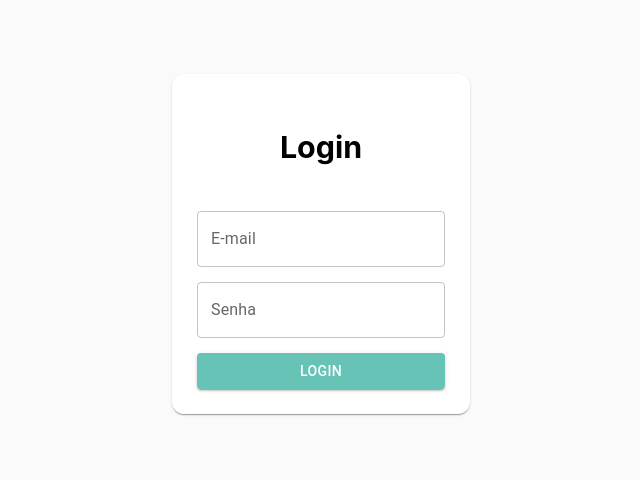
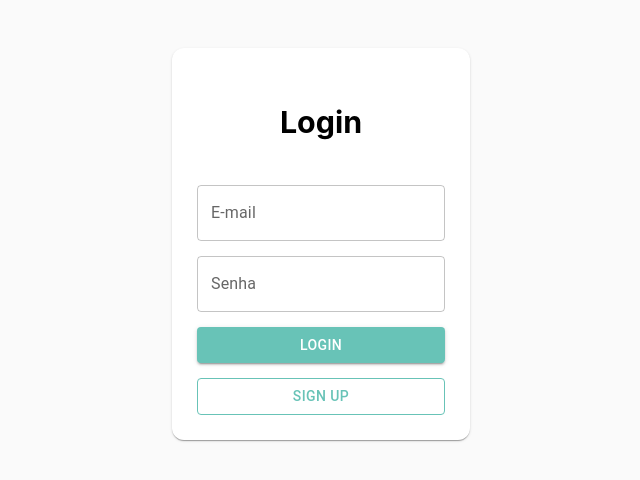
Before and after one commit to Huio-op/simple_events_app, a React (Create React App) app in the folder events-app/: page / in a window 1280 px wide. Shown: the part 156-636 px from the top of the page, without its empty margins (319-959 px from the left). Built offline with nearby package versions, Linux system fonts and the light colour scheme.

Commit message:
Adicionado o ReactRouter e uma rota para signup

```diff
--- a/events-app/package.json
+++ b/events-app/package.json
@@ -12,6 +12,7 @@
     "@testing-library/user-event": "^13.5.0",
     "react": "^18.0.0",
     "react-dom": "^18.0.0",
+    "react-router-dom": "^6.3.0",
     "react-scripts": "5.0.1",
     "styled-components": "^5.3.5",
     "web-vitals": "^2.1.4"
--- a/events-app/public/index.html
+++ b/events-app/public/index.html
@@ -10,34 +10,11 @@
       content="Web site created using create-react-app"
     />
     <link rel="apple-touch-icon" href="%PUBLIC_URL%/logo192.png" />
-    <!--
-      manifest.json provides metadata used when your web app is installed on a
-      user's mobile device or desktop. See https://developers.google.com/web/fundamentals/web-app-manifest/
-    -->
     <link rel="manifest" href="%PUBLIC_URL%/manifest.json" />
-    <!--
-      Notice the use of %PUBLIC_URL% in the tags above.
-      It will be replaced with the URL of the `public` folder during the build.
-      Only files inside the `public` folder can be referenced from the HTML.
-
-      Unlike "/favicon.ico" or "favicon.ico", "%PUBLIC_URL%/favicon.ico" will
-      work correctly both with client-side routing and a non-root public URL.
-      Learn how to configure a non-root public URL by running `npm run build`.
-    -->
-    <title>React App</title>
+    <title>Events App</title>
   </head>
   <body>
     <noscript>You need to enable JavaScript to run this app.</noscript>
     <div id="root"></div>
-    <!--
-      This HTML file is a template.
-      If you open it directly in the browser, you will see an empty page.
-
-      You can add webfonts, meta tags, or analytics to this file.
-      The build step will place the bundled scripts into the <body> tag.
-
-      To begin the development, run `npm start` or `yarn start`.
-      To create a production bundle, use `npm run build` or `yarn build`.
-    -->
   </body>
 </html>
--- /dev/null
+++ b/events-app/src/App.js
@@ -0,0 +1,20 @@
+import React from 'react';
+import { BrowserRouter as Router, Routes, Route } from 'react-router-dom';
+
+import Login from './pages/login';
+import Signup from './pages/signup';
+
+const App = () => {
+  return (
+    <Router>
+      <>
+        <Routes>
+          <Route exact path="/" element={<Login />} />
+          <Route exact path="/signup" element={<Signup />} />
+        </Routes>
+      </>
+    </Router>
+  );
+};
+
+export default App;
--- a/events-app/src/index.js
+++ b/events-app/src/index.js
@@ -2,29 +2,12 @@ import React from 'react';
 import ReactDOM from 'react-dom/client';
 import './index.css';
 import reportWebVitals from './reportWebVitals';
-import Login from './pages/login';
-
-import { createTheme, ThemeProvider } from '@mui/material/styles';
-
-const theme = createTheme({
-  palette: {
-    type: 'dark',
-    primary: {
-      main: '#3f51b5',
-    },
-    secondary: {
-      main: '#f50057',
-    },
-  },
-});
+import App from './App';
 
 const root = ReactDOM.createRoot(document.getElementById('root'));
 root.render(
   <React.StrictMode>
-    <ThemeProvider theme={theme}>
-      <Login />
-    </ThemeProvider>
-    {/* <App /> */}
+    <App />
   </React.StrictMode>,
 );
 
--- a/events-app/src/pages/login/index.css
+++ b/events-app/src/pages/login/index.css
@@ -32,3 +32,17 @@
 .Login .loginButton:hover {
   background-color: #2e4052;
 }
+
+.Login .signupButton {
+  border-color: #68c3b7;
+  color: #68c3b7;
+  width: 100%;
+}
+
+.Login .signupRedirect {
+  width: 100%;
+}
+
+.Login .signupButton:hover {
+  border-color: #2e4052;
+}
--- a/events-app/src/pages/login/index.js
+++ b/events-app/src/pages/login/index.js
@@ -20,6 +20,11 @@ const Login = () => {
         <Button className="loginButton" variant="contained">
           Login
         </Button>
+        <a className="signupRedirect" href="/signup">
+          <Button className="signupButton" variant="outlined">
+            Sign up
+          </Button>
+        </a>
       </div>
     </div>
   );
--- /dev/null
+++ b/events-app/src/pages/signup/index.js
@@ -0,0 +1,5 @@
+import React from 'react';
+
+const Signup = () => {};
+
+export default Signup;
```
Also changed, not shown: events-app/src/pages/signup/index.css (added), 1 other file (tests, documents, lock files or other folders).
